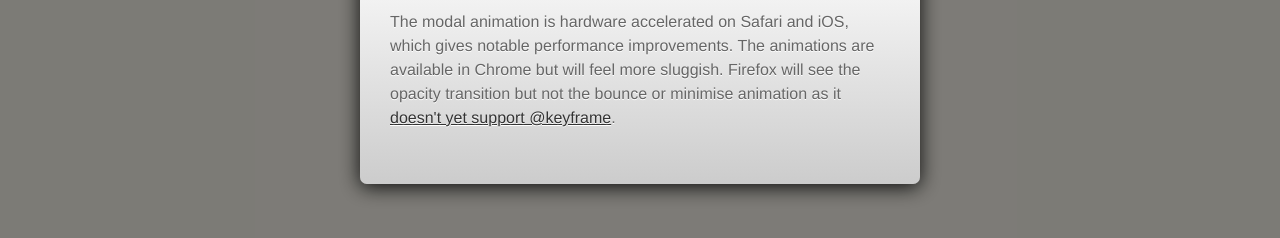
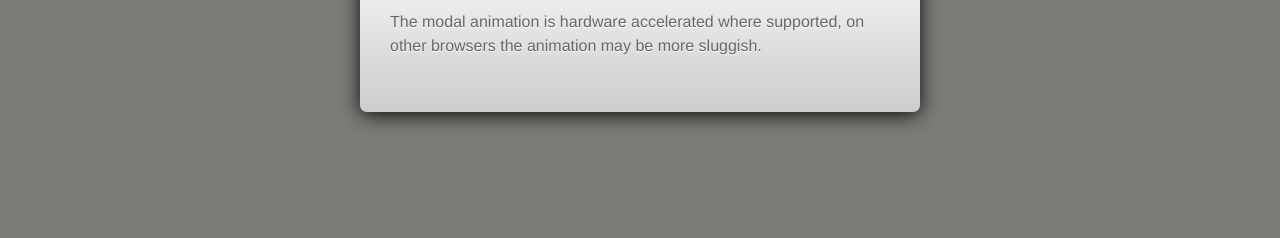
Before and after one commit to fofr/css-experiments, a plain HTML site: page modal/index.html in a window 1280 px wide. Both pictures are taken after a click on the link "Open modal". Shown: the part 192-430 px from the top of the page. Drawn offline with nearby package versions, Linux system fonts and the light colour scheme.

Commit message:
Update modal content which was no longer accurate.

```diff
--- a/modal/index.html
+++ b/modal/index.html
@@ -23,7 +23,7 @@
 <aside id="example" class="modal">
 	<div>
 		<h2>Modal box</h2>
-		<p>The modal animation is hardware accelerated on Safari and iOS, which gives notable performance improvements. The animations are available in Chrome but will feel more sluggish. Firefox will see the opacity transition but not the bounce or minimise animation as it <a href="https://bugzilla.mozilla.org/show_bug.cgi?id=435442">doesn't yet support @keyframe</a>.</p>
+		<p>The modal animation is hardware accelerated where supported, on other browsers the animation may be more sluggish.</p>
 		<a href="#close" title="Close">Close</a>
 	</div>
 </aside>
```
